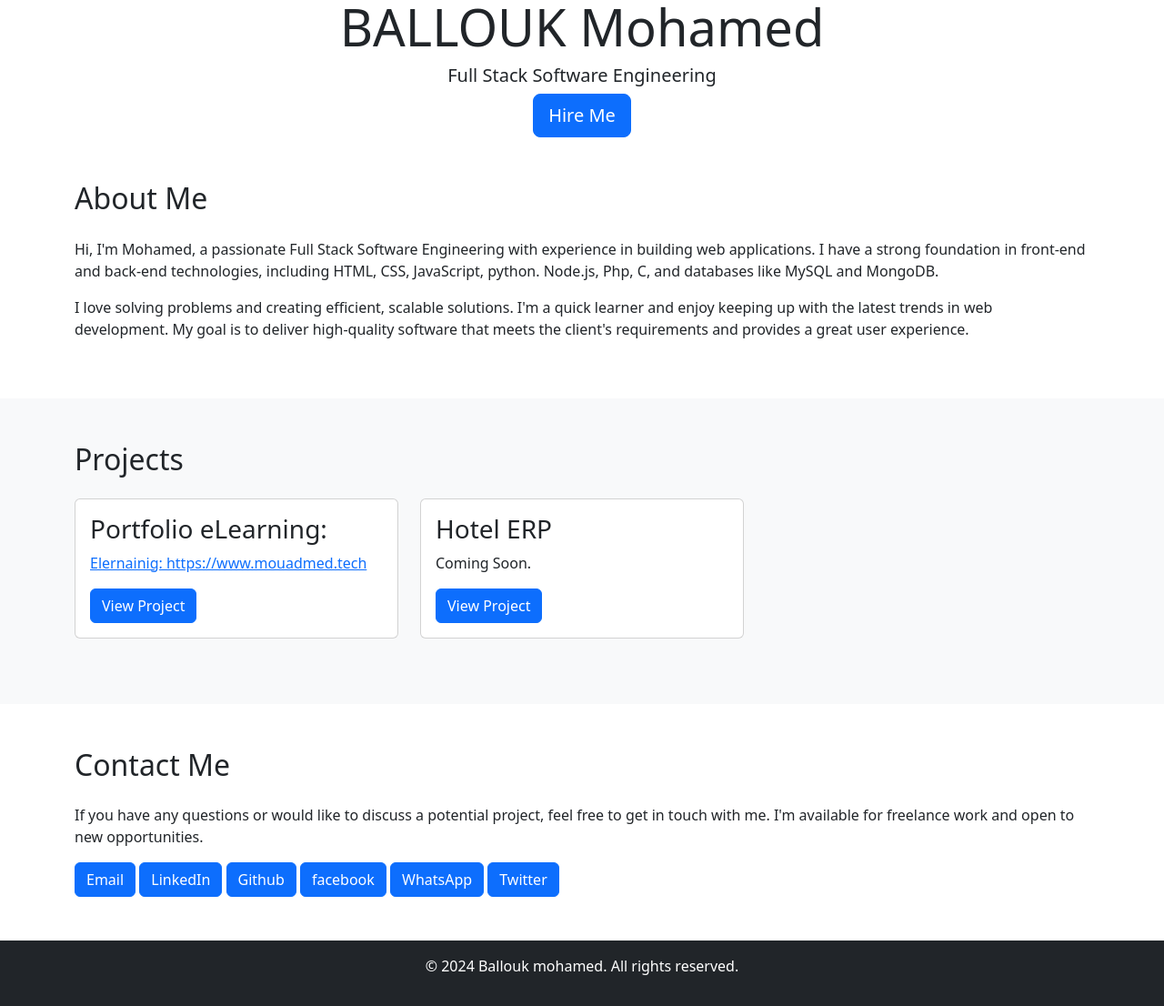
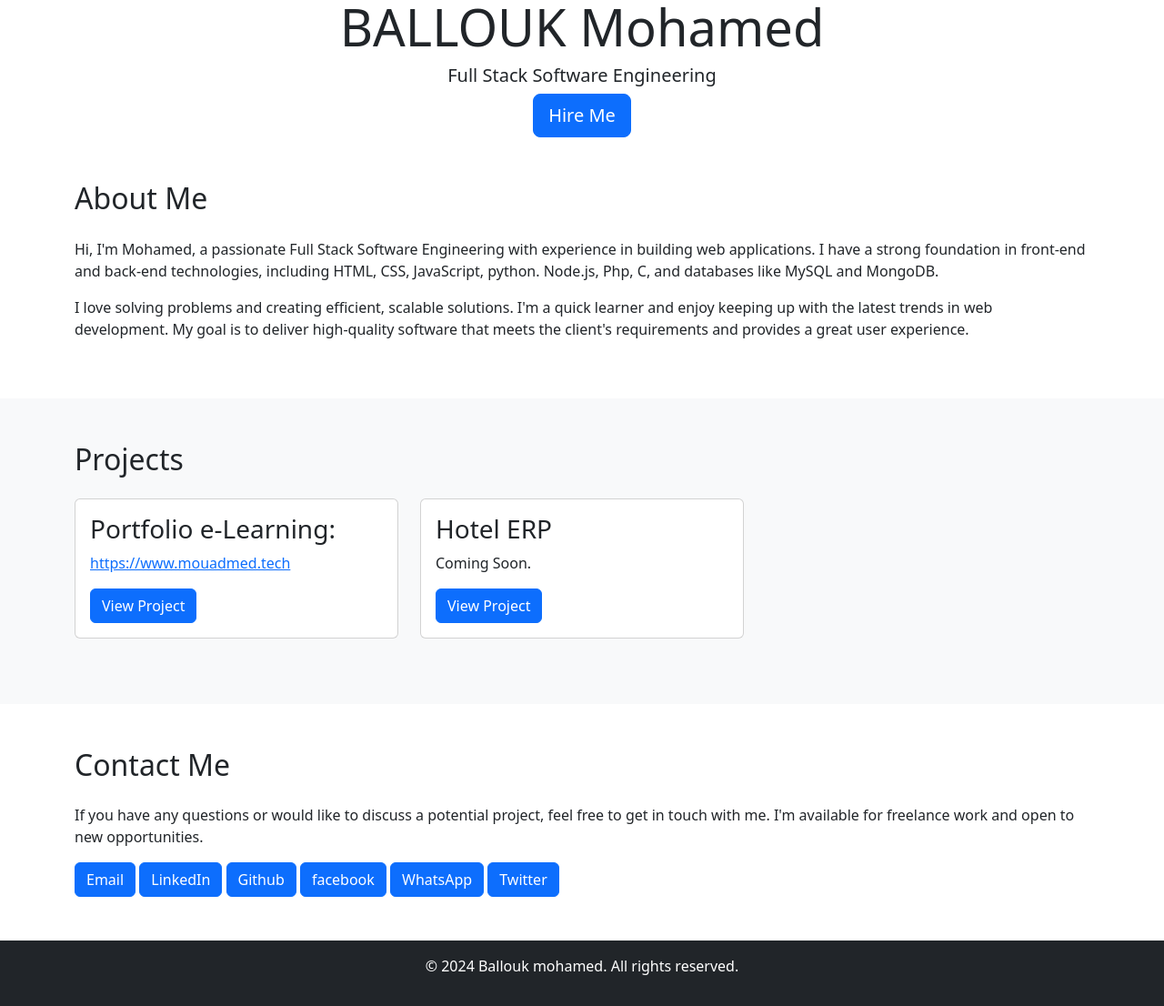
Before and after one commit to balmed/MyLandingPage, a Jekyll site: the page index.html, which Jekyll copies as it is, in a window 1280 px wide, cut to the strip 260-1366 px from the top of the page. Shown: the whole strip at 91% size. Built offline with Jekyll 4.4.1, drawn with Linux system fonts in a browser that asks for light colours.

Commit message:
Update index.html
modify page index7

```diff
--- a/index.html
+++ b/index.html
@@ -57,9 +57,9 @@
         <div class="col-lg-4 mb-4">
           <div class="card">
             <div class="card-body">
-              <h3 class="card-title">Portfolio eLearning:</h3>
-              <p class="card-text"><a href="https://www.mouadmed.tech">Elernainig: https://www.mouadmed.tech</a></p>
-              <a href="#" class="btn btn-primary">View Project</a>
+              <h3 class="card-title">Portfolio e-Learning:</h3>
+              <p class="card-text"><a href="https://www.mouadmed.tech">https://www.mouadmed.tech</a></p>
+              <a href="med.html" class="btn btn-primary">View Project</a>
             </div>
           </div>
         </div>
```
